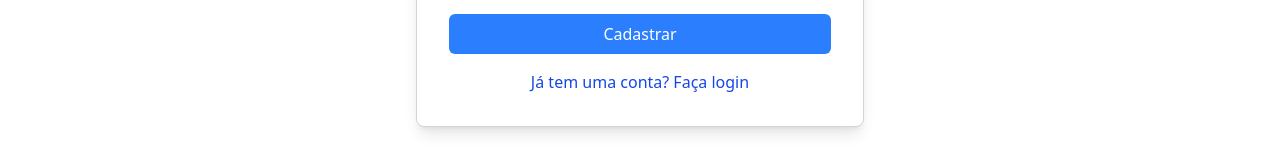
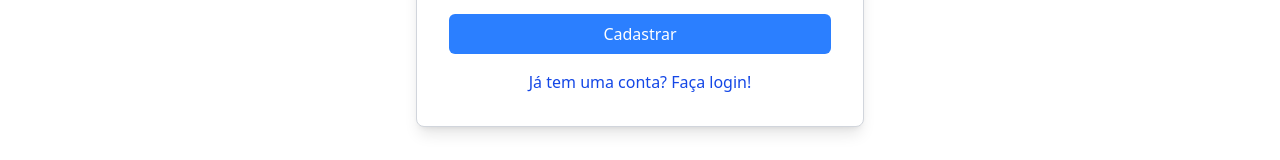
Before and after one commit to DevPauloS/Projeto-Front, a React (Vite) app: page / in a window 1280 px wide. Shown: the part 365-525 px from the top of the page. Built offline with nearby package versions, Linux system fonts and the light colour scheme; the HTML template or start-up script is replaced by a standard one.

Commit message:
Correção no projeto

```diff
--- a/src/pages/Cadastro/index.jsx
+++ b/src/pages/Cadastro/index.jsx
@@ -53,7 +53,7 @@ function Cadastro() {
         to="/login"
         className="text-blue-700 hover:underline mt-4 block text-center"
       >
-        Já tem uma conta? Faça login
+        Já tem uma conta? Faça login!
       </Link>
     </div>
   );
```
